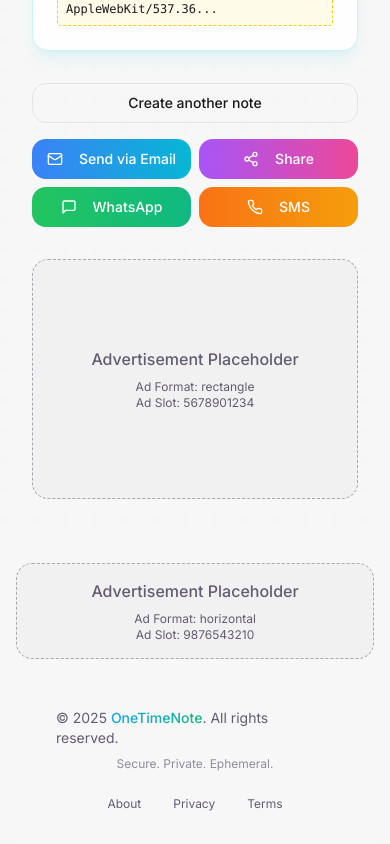
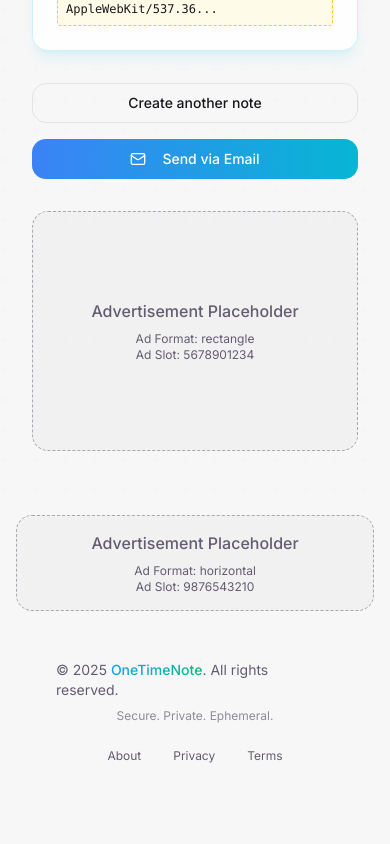
Before and after one commit to rachidofsky/vanish-note-share, a React (Vite) app: page /created/1 in a window 390 px wide. Shown: the part 924-1768 px from the top of the page. After the commit the page ends 1720 px from the top, so only its background shows below. Built offline with nearby package versions, Linux system fonts and the light colour scheme.

Commit message:
Remove sharing options on mobile and make page unscalable
- Removed message, share, and SMS options on mobile.
- Added meta tag to prevent scaling on mobile devices.

```diff
--- a/src/components/NoteSharing/SharingButtons.tsx
+++ b/src/components/NoteSharing/SharingButtons.tsx
@@ -1,6 +1,6 @@
 
 import { Link } from 'react-router-dom';
-import { Mail, Phone, Share2, MessageSquare } from 'lucide-react';
+import { Mail, MessageSquare } from 'lucide-react';
 import { Button } from '@/components/ui/button';
 import { toast } from 'sonner';
 
@@ -11,53 +11,6 @@ interface SharingButtonsProps {
 }
 
 export const SharingButtons = ({ isMobile, shareUrl, onEmailClick }: SharingButtonsProps) => {
-  // On mobile, direct SMS sharing via native share API
-  const handleNativeShare = async () => {
-    try {
-      // Log detailed share link info for debugging
-      console.log("Attempting to share URL:", shareUrl);
-      console.log("Full URL information:", {
-        origin: window.location.origin,
-        fullShareUrl: shareUrl,
-        urlLength: shareUrl.length
-      });
-
-      if (navigator.share) {
-        await navigator.share({
-          title: 'Secure Note',
-          text: 'I\'ve shared a secure note with you. This note may self-destruct after viewing.',
-          url: shareUrl
-        });
-        toast.success('Ready to share via SMS or any app');
-        console.log("Native sharing successfully triggered");
-      } else {
-        // Fallback for browsers that don't support sharing
-        console.log("Native sharing not supported on this device");
-        toast.error('Sharing not supported on this device');
-
-        // Try to open SMS on mobile anyway as a fallback
-        if (isMobile) {
-          console.log("Attempting SMS fallback for mobile");
-          const encodedMessage = encodeURIComponent(`I've shared a secure note with you: ${shareUrl}`);
-          try {
-            window.location.href = `sms:?body=${encodedMessage}`;
-            console.log("SMS fallback launched");
-          } catch (err) {
-            console.error("SMS fallback failed:", err);
-            toast.error("Could not launch SMS app");
-          }
-        }
-      }
-    } catch (err: any) {
-      console.error('Error during share operation:', err);
-      if (err.name !== 'AbortError') {
-        toast.error('Failed to share note');
-      } else {
-        console.log("Share dialog was closed by user");
-      }
-    }
-  };
-
   // Handle WhatsApp sharing with improved compatibility
   const handleWhatsAppShare = () => {
     try {
@@ -93,39 +46,6 @@ export const SharingButtons = ({ isMobile, shareUrl, onEmailClick }: SharingButt
     }
   };
 
-  // Handle SMS sharing directly with a special handler for iOS
-  const handleSmsShare = () => {
-    try {
-      console.log("Attempting direct SMS share");
-      const encodedMessage = encodeURIComponent(`I've shared a secure note with you: ${shareUrl}`);
-
-      // iOS uses different SMS URI format
-      const isIOS = /iPhone|iPad|iPod/i.test(navigator.userAgent);
-      // Add an empty recipient field for iOS
-      const smsUri = isIOS ? `sms:&body=${encodedMessage}` : `sms:?body=${encodedMessage}`;
-
-      console.log("SMS URI:", smsUri);
-      console.log("Is iOS:", isIOS);
-
-      // Use window.location.href for more reliable SMS app launching
-      window.location.href = smsUri;
-      toast.success('Opening SMS app');
-    } catch (err) {
-      console.error("SMS sharing error:", err);
-      toast.error("Could not open SMS app");
-
-      // Alternative approach for some mobile browsers
-      try {
-        const textMsg = `I've shared a secure note with you: ${shareUrl}`;
-        const fallbackUri = `sms:?&body=${encodeURIComponent(textMsg)}`;
-        console.log("Trying fallback SMS approach:", fallbackUri);
-        window.open(fallbackUri, '_blank');
-      } catch (fallbackErr) {
-        console.error("SMS fallback also failed:", fallbackErr);
-      }
-    }
-  };
-
   return (
     <div className="flex flex-col sm:flex-row gap-4 pt-2">
       <Button
@@ -136,7 +56,7 @@ export const SharingButtons = ({ isMobile, shareUrl, onEmailClick }: SharingButt
         <Link to="/">Create another note</Link>
       </Button>
 
-      <div className={`grid ${isMobile ? "grid-cols-2" : "grid-cols-1"} w-full gap-2`}>
+      <div className="w-full">
         <Button
           className="w-full bg-gradient-to-r from-blue-500 to-cyan-500 hover:from-blue-600 hover:to-cyan-600 text-white"
           onClick={onEmailClick}
@@ -144,34 +64,9 @@ export const SharingButtons = ({ isMobile, shareUrl, onEmailClick }: SharingButt
           <Mail className="mr-2 h-4 w-4" /> Send via Email
         </Button>
 
-        {isMobile && (
-          <>
-            <Button
-              className="w-full bg-gradient-to-r from-purple-500 to-pink-500 hover:from-purple-600 hover:to-pink-600 text-white"
-              onClick={handleNativeShare}
-            >
-              <Share2 className="mr-2 h-4 w-4" /> Share
-            </Button>
-
-            <Button
-              className="w-full bg-gradient-to-r from-green-500 to-emerald-500 hover:from-green-600 hover:to-emerald-600 text-white"
-              onClick={handleWhatsAppShare}
-            >
-              <MessageSquare className="mr-2 h-4 w-4" /> WhatsApp
-            </Button>
-
-            <Button
-              className="w-full bg-gradient-to-r from-orange-500 to-amber-500 hover:from-orange-600 hover:to-amber-600 text-white"
-              onClick={handleSmsShare}
-            >
-              <Phone className="mr-2 h-4 w-4" /> SMS
-            </Button>
-          </>
-        )}
-
         {!isMobile && (
           <Button
-            className="w-full bg-gradient-to-r from-green-500 to-emerald-500 hover:from-green-600 hover:to-emerald-600 text-white"
+            className="w-full mt-2 bg-gradient-to-r from-green-500 to-emerald-500 hover:from-green-600 hover:to-emerald-600 text-white"
             onClick={handleWhatsAppShare}
           >
             <MessageSquare className="mr-2 h-4 w-4" /> WhatsApp
--- a/src/pages/ReadyPage.tsx
+++ b/src/pages/ReadyPage.tsx
@@ -15,6 +15,19 @@ const ReadyPage = () => {
   const [noteExists, setNoteExists] = useState(false);
 
   useEffect(() => {
+    // Add viewport meta tag to prevent scaling on mobile
+    if (isMobile) {
+      const existingViewport = document.querySelector('meta[name="viewport"]');
+      if (existingViewport) {
+        existingViewport.setAttribute('content', 'width=device-width, initial-scale=1.0, maximum-scale=1.0, user-scalable=no');
+      } else {
+        const viewportMeta = document.createElement('meta');
+        viewportMeta.name = 'viewport';
+        viewportMeta.content = 'width=device-width, initial-scale=1.0, maximum-scale=1.0, user-scalable=no';
+        document.head.appendChild(viewportMeta);
+      }
+    }
+
     // Check if the note exists in localStorage
     const checkNoteExists = () => {
       try {
@@ -35,7 +48,7 @@ const ReadyPage = () => {
     } else {
       setIsLoading(false);
     }
-  }, [id]);
+  }, [id, isMobile]);
 
   const handleProceed = () => {
     if (id) {
```
